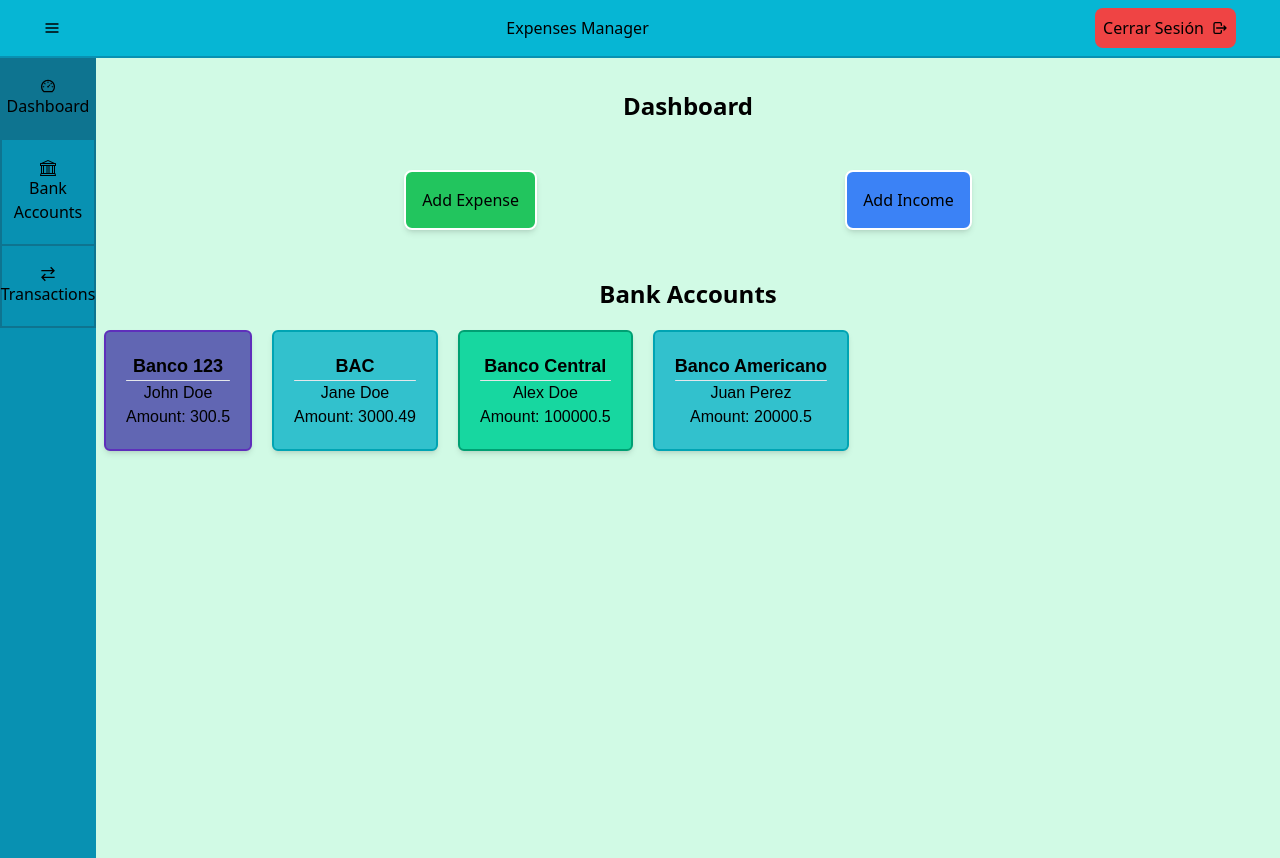
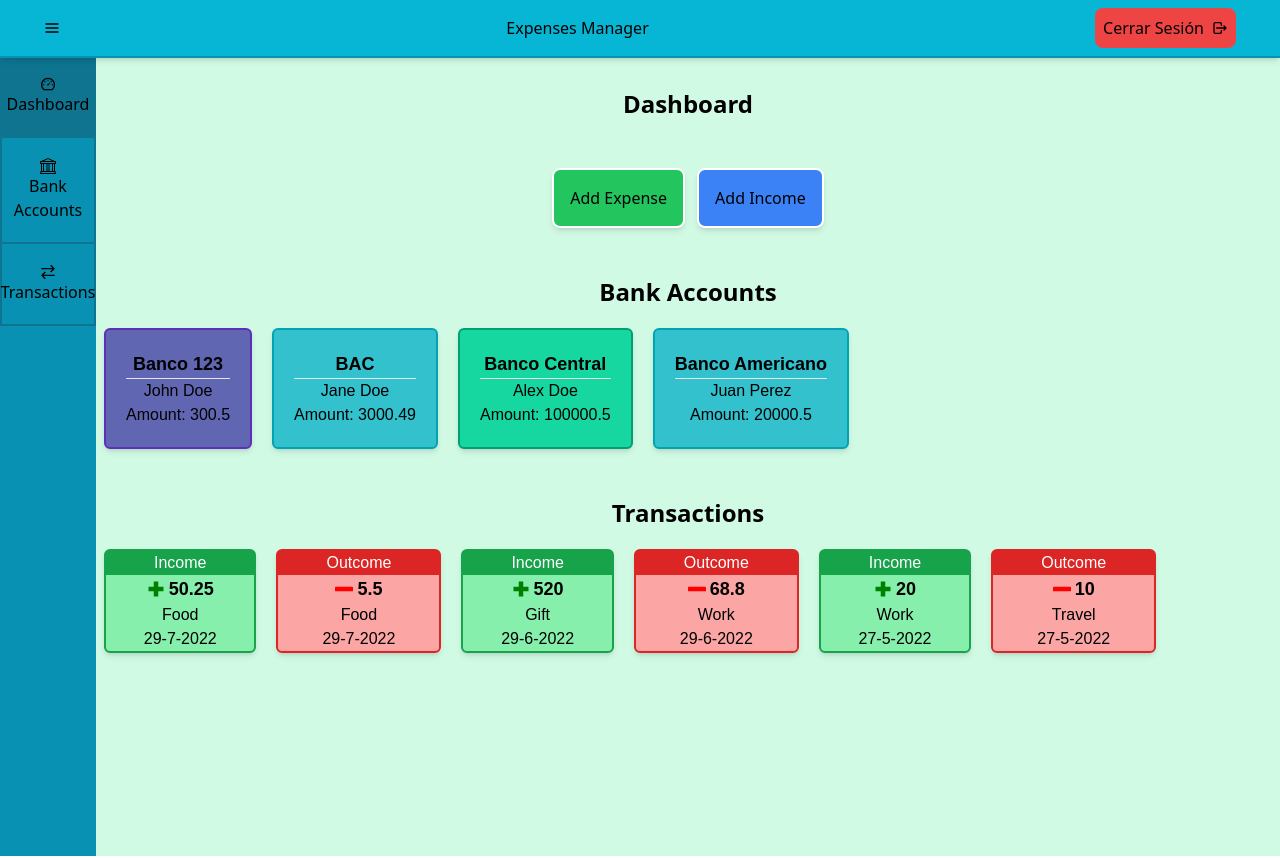
Before and after one commit to Alejandra-Villalobos/expenses-manager, a React (Create React App) app in the folder expenses-frontend/: page /home in a window 1280 px wide. Built offline with nearby package versions, Linux system fonts and the light colour scheme; a web font is replaced by a local one.

Commit message:
Added: Some styles changed

```diff
--- a/expenses-frontend/src/components/NavBar.js
+++ b/expenses-frontend/src/components/NavBar.js
@@ -4,7 +4,7 @@ import { TbLogout } from 'react-icons/tb'
 
 function NavBar({ setState, state }) {
   return (
-    <nav className='flex flex-row justify-between shadow-md bg-cyan-500 py-2 border-b-2 border-cyan-600 items-center'>
+    <nav className='flex flex-row justify-between shadow-md bg-cyan-500 py-2 border-b-2 border-cyan-600 items-center fixed top-0 left-0 w-screen'>
       <button className='ml-11' onClick={() => setState(!state)}><FiMenu/></button>
       <p>Expenses Manager</p>
       <button className='flex items-center mr-11 gap-x-2 bg-red-500 rounded-lg p-2'>
--- a/expenses-frontend/src/components/ShowTransactions.js
+++ b/expenses-frontend/src/components/ShowTransactions.js
@@ -34,7 +34,7 @@ function ShowTransactions() {
       <div className='flex flex-row gap-3'>
             {transactions.map((transaction, i)=>
               <div key={i} className={`mt-5 ml-2 rounded-md border-2 shadow-md ${transaction.hasOwnProperty('to') ? prop.out['bg-border'] : prop.in['bg-border'] }`}>
-                <p className={`font-fira text-cente px-12 ${transaction.hasOwnProperty('to') ? prop.out['p-bg'] : prop.in['p-bg'] }`}>{transaction.hasOwnProperty('to') ? prop.out.type : prop.in.type }</p>
+                <p className={`text-white font-fira text-cente px-12 ${transaction.hasOwnProperty('to') ? prop.out['p-bg'] : prop.in['p-bg'] }`}>{transaction.hasOwnProperty('to') ? prop.out.type : prop.in.type }</p>
                 <p className='font-fira font-bold text-lg text-center flex items-center justify-center gap-1'>
                 {transaction.hasOwnProperty('to') ? prop.out.symbol : prop.in.symbol}{transaction.amount}</p>
                 <p className='font-fira text-center'>{transaction.category}</p>
--- a/expenses-frontend/src/pages/Banks.js
+++ b/expenses-frontend/src/pages/Banks.js
@@ -11,7 +11,7 @@ const Banks = () => {
   return (
     <>
     <NavBar setState={setShowMenu} state={showMenu}/>
-    <div className='flex flex-row bg-emerald-100'>
+    <div className='flex flex-row bg-emerald-100 mt-14'>
     {showMenu && <SideMenu/>}
       <div className='w-full'>
         <section className='flex flex-row justify-center items-center gap-x-5 mt-8'>
--- a/expenses-frontend/src/pages/Home.js
+++ b/expenses-frontend/src/pages/Home.js
@@ -4,6 +4,7 @@ import NavBar from '../components/NavBar.js'
 import IncomesForm from '../components/IncomesForm.js'
 import OutcomesForm from '../components/OutcomesForm.js'
 import ShowBanks from '../components/ShowBanks.js'
+import ShowTransactions from '../components/ShowTransactions.js'
 
 const Home = () => {
   const [showMenu, setShowMenu] = useState(true);
@@ -13,13 +14,13 @@ const Home = () => {
   return (
     <>
     <NavBar setState={setShowMenu} state={showMenu}/>
-    <div className='flex flex-row bg-emerald-100'>
+    <div className='flex flex-row bg-emerald-100 mt-14'>
     {showMenu && <SideMenu/>}
       <div className='w-full'>
         <section className='mt-8'>
           <h1 className='text-center font-bold text-2xl'>Dashboard</h1>
         </section>
-        <section className='justify-evenly flex mt-12'>
+        <section className='justify-center gap-3 flex mt-12'>
           <button onClick={() => setShowOutcomeForm(true)} className='bg-green-500 border-2 rounded-lg border-white p-4 shadow-md'>Add Expense</button>
           <OutcomesForm trigger={showOutcomeForm} setTrigger={setShowOutcomeForm}/>
           <button onClick={() => setShowIncomeForm(true)} className='bg-blue-500 border-2 rounded-lg border-white p-4 shadow-md'>Add Income</button>
@@ -29,6 +30,10 @@ const Home = () => {
           <h2 className='text-center font-bold text-2xl'>Bank Accounts</h2>
           <ShowBanks/>
         </section>
+        <section className='mt-12'>
+          <h2 className='text-center font-bold text-2xl'>Transactions</h2>
+          <ShowTransactions/>
+        </section>
       </div>
     </div>
     </>
--- a/expenses-frontend/src/pages/Transactions.js
+++ b/expenses-frontend/src/pages/Transactions.js
@@ -13,7 +13,7 @@ function Transactions() {
   return (
     <>
     <NavBar setState={setShowMenu} state={showMenu}/>
-    <div className='flex flex-row bg-emerald-100'>
+    <div className='flex flex-row bg-emerald-100 mt-14'>
     {showMenu && <SideMenu/>}
     <div className='w-full'>
       <h1 className='text-center mt-8 font-bold text-2xl'>Transactions</h1>
```
